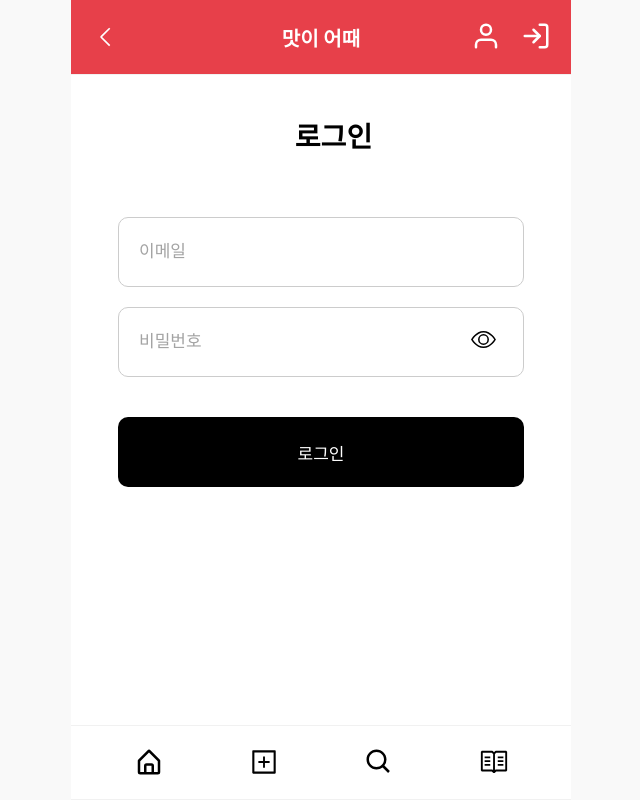
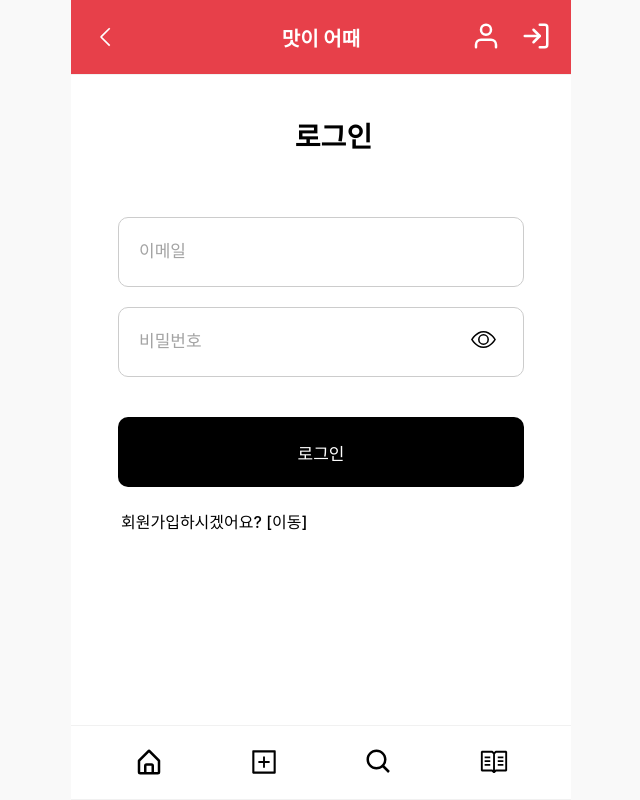
Before and after one commit to prgrms-web-devcourse/Team-Tasty-Masiottae-FE, a Next.js app: page /login in a window 1280 px wide. Shown: the whole page, without its empty margins (319-959 px from the left). Built offline with nearby package versions, Linux system fonts and the light colour scheme.

Commit message:
feat: 로그인 페이지 useLoginMutation 연동

```diff
--- a/pages/login/index.tsx
+++ b/pages/login/index.tsx
@@ -11,6 +11,9 @@ import {
 import React, { useState, useCallback } from 'react'
 import { BsEye } from 'react-icons/bs'
 import Button from '@components/Button'
+import { useLoginMutation } from '@hooks/mutations/useLoginMutation'
+import Link from 'next/link'
+import { useRouter } from 'next/router'
 
 interface Errors {
   email?: string
@@ -24,12 +27,17 @@ const LoginPage = () => {
   const [password, setPassword] = useState('')
   const [errors, setErrors] = useState<Errors>({})
   const [isTypePassword, setIsTypePassword] = useState(false)
+  const router = useRouter()
+  const { mutate: postLogin } = useLoginMutation()
 
-  const handleLoginSubmit = async (e: React.MouseEvent<HTMLButtonElement, MouseEvent>) => {
+  const handleLoginSubmit = async (
+    e: React.MouseEvent<HTMLButtonElement, MouseEvent>
+  ) => {
     e.preventDefault()
     const LoginIsValid = password && email && emailIsValid && passwordIsValid
     if (LoginIsValid) {
-      //TODO신영: 로그인 API호출
+      //postLogin({ email, password })
+      router.replace('/')
     }
   }
 
@@ -76,26 +84,38 @@ const LoginPage = () => {
             onChange={validate}
             placeholder={PLACEHOLDER_EMAIL}
           />
-          {errors.email && <ErrorText>{errors.email}</ErrorText>}
+          <ErrorText>{errors.email}</ErrorText>
         </InputWrapper>
         <InputWrapper>
           <PasswordInput
-            type={isTypePassword ? 'password' : 'text'}
+            type={isTypePassword ? 'text' : 'password'}
             name={INPUT_PASSWORD}
             isValid={passwordIsValid}
             onChange={validate}
             placeholder={PLACEHOLDER_PASSWORD}
           />
           <ShowPasswordIcon onClick={handleEyeClick} />
-          {errors.password && <ErrorText>{errors.password}</ErrorText>}
+          <ErrorText>{errors.password}</ErrorText>
         </InputWrapper>
         <ChangePasswordButton onClick={handleLoginSubmit}>
           로그인
         </ChangePasswordButton>
       </LoginForm>
+      <SignupText>
+        회원가입하시겠어요? <Link href={`/signup`}>[이동]</Link>
+      </SignupText>
     </LoginContainer>
   )
 }
+
+const SignupText = styled.span`
+  text-align: left;
+  margin-top: 1rem;
+  margin-left: 3rem;
+  font-size: 1.6rem;
+  font-weight: 500;
+  cursor: pointer;
+`
 
 const LoginContainer = styled.div`
   width: 100%;
@@ -112,7 +132,6 @@ const LoginForm = styled.form`
   justify-content: center;
   align-items: flex-start;
   margin-top: 2rem;
-  padding-bottom: 9rem;
 `
 
 const Title = styled.div`
```
